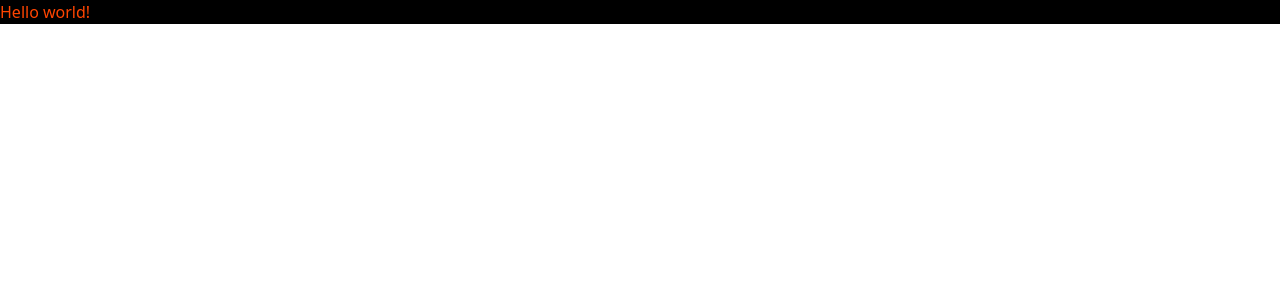
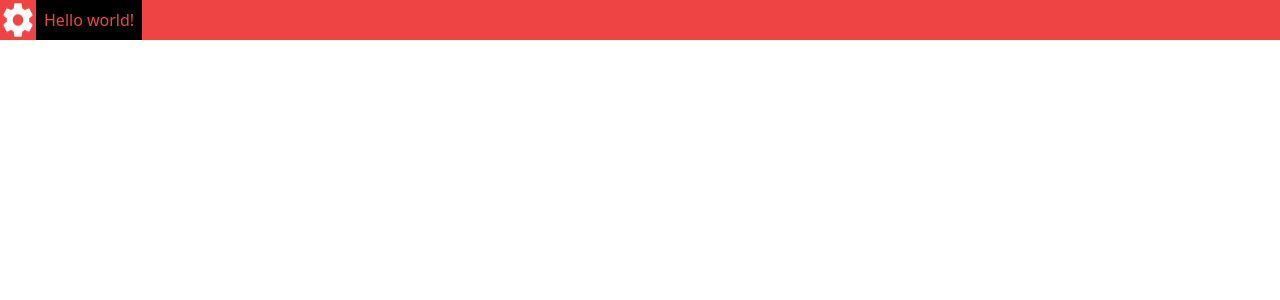
Before and after one commit to NikolaosKantartzopoulos/reactBase, a React app: page / in a window 1280 px wide. Shown: the top 300 px of the page. Built offline with nearby package versions, Linux system fonts and the light colour scheme.

Commit message:
v 1.0.0 Webpack React Babel TailwindCSS

```diff
--- a/src/App.js
+++ b/src/App.js
@@ -1,10 +1,12 @@
 import React, { Component } from "react";
+import cog from "./images/cog.png";
 
 class App extends Component {
 	render() {
 		return (
-			<div>
-				<h1 className="bg-black"> Hello world!</h1>
+			<div className="flex bg-red-500">
+				<img src={cog} />
+				<h1 className="bg-black text-red-500 text-center p-2"> Hello world!</h1>
 			</div>
 		);
 	}
--- a/src/styles/styles.css
+++ b/src/styles/styles.css
@@ -1,7 +1,3 @@
 @tailwind base;
 @tailwind components;
 @tailwind utilities;
-
-h1 {
-  color: orangered;
-}
--- a/webpack.config.js
+++ b/webpack.config.js
@@ -21,13 +21,17 @@ module.exports = {
 				},
 			},
 			{
-				test: /\.(png|jp(e*)g|svg|gif)$/,
-				use: ["file-loader"],
+				test: /\.(woff|woff2|eot|ttf|otf)$/i,
+				type: "asset/resource",
+			},
+			{
+				test: /\.(png|svg|jpg|jpeg|gif)$/i,
+				type: "asset/resource",
 			},
 			{
 				test: /\.css$/,
 				include: path.resolve(__dirname, "src"),
-				use: ["style-loader", "css-loader", "postcss"],
+				use: ["style-loader", "css-loader", "postcss-loader"],
 			},
 		],
 	},
```
Also changed, not shown: src/images/cog.png (added).
